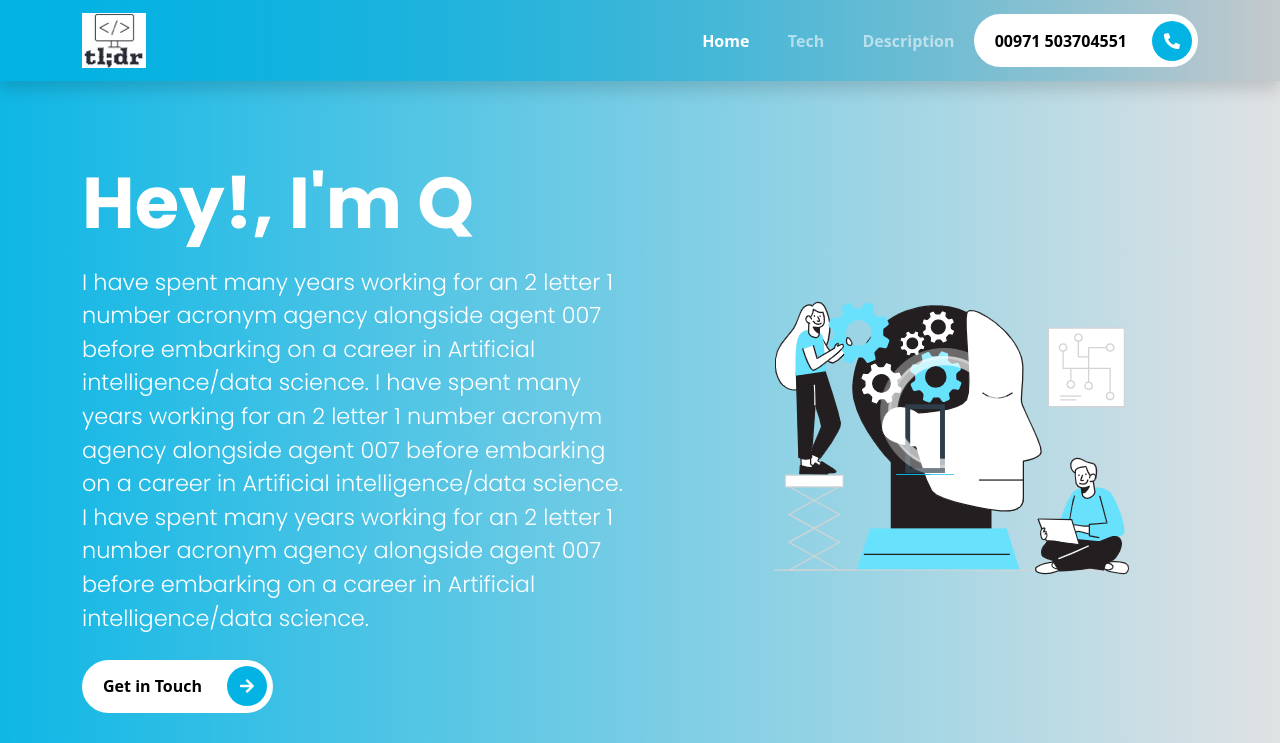
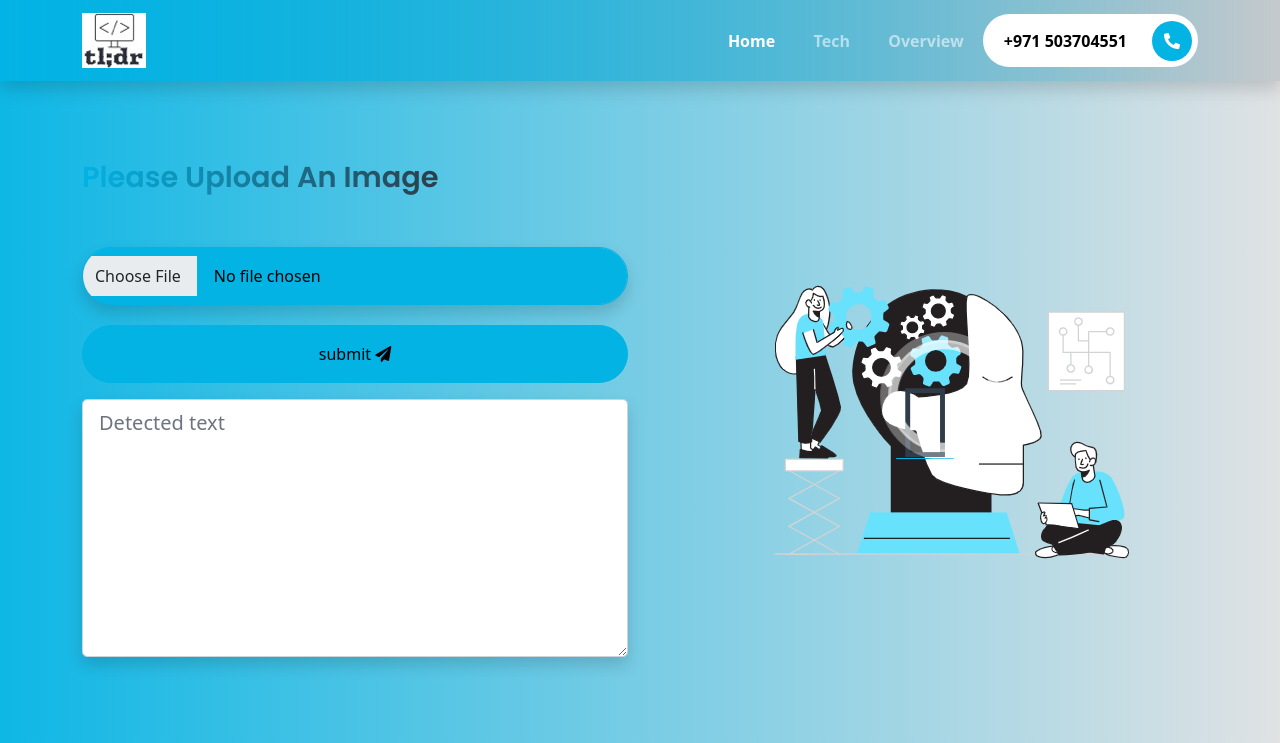
Before and after one commit to shahidqureshi01/ocr, a website: page front_end/index.html in a window 1280 px wide. Shown: the top 743 px of the page. Drawn offline with Linux system fonts and the light colour scheme.

Commit message:
add form

```diff
--- a/front_end/index.html
+++ b/front_end/index.html
@@ -43,11 +43,11 @@
             </li>
             <li class="nav-item"><a class="nav-link" href="#">Tech</a></li>
             <li class="nav-item">
-              <a class="nav-link" href="#">description</a>
+              <a class="nav-link" href="#">Overview</a>
             </li>
           </ul>
           <button type="button" class="rounded-pill btn-rounded">
-            00971 503704551
+            +971 503704551
             <span>
               <i class="fas fa-phone-alt"></i>
             </span>
@@ -63,23 +63,46 @@
         <div class="row align-items-center text-white">
           <!-- START THE CONTENT FOR THE INTRO  -->
           <div class="col-md-6 intros text-start">
-            <h1 class="display-2">
-              <span class="display-2--intro">Hey!, I'm Q</span>
-              <span class="display-2--description lh-base">
-                I have spent many years working for an 2 letter 1 number acronym
-                agency alongside agent 007 before embarking on a career in
-                Artificial intelligence/data science. I have spent many years
-                working for an 2 letter 1 number acronym agency alongside agent
-                007 before embarking on a career in Artificial intelligence/data
-                science. I have spent many years working for an 2 letter 1
-                number acronym agency alongside agent 007 before embarking on a
-                career in Artificial intelligence/data science.
-              </span>
-            </h1>
-            <button type="button" class="rounded-pill btn-rounded">
-              Get in Touch
-              <span><i class="fas fa-arrow-right"></i></span>
-            </button>
+            <div class="form w-100 pb-2">
+              <h4 class="display-3--title mb-5">Please upload an image</h4>
+              <form action="#" class="row">
+                <div class="col-lg-12 mb-3">
+                  <input
+                    type="file"
+                    class="
+                      btn btn-primary
+                      rounded-pill
+                      pt-3
+                      pb-3
+                      shadow
+                      form-control form-control-lg
+                      text-center
+                      d-grid
+                      mt-1
+                    "
+                    id="file"
+                  />
+                </div>
+                <div class="text-center d-grid mt-1">
+                  <button
+                    type="button"
+                    class="btn btn-primary rounded-pill pt-3 pb-3 mb-3"
+                  >
+                    submit
+                    <i class="fas fa-paper-plane"></i>
+                  </button>
+                </div>
+              </form>
+              <div class="col-lg-12 mb-3">
+                <textarea
+                  name="message"
+                  placeholder="Detected text"
+                  id="message"
+                  rows="8"
+                  class="shadow form-control form-control-lg"
+                ></textarea>
+              </div>
+            </div>
           </div>
           <!-- START THE CONTENT FOR THE VIDEO -->
           <div class="col-md-6 intros text-end">
@@ -210,7 +233,7 @@
               </svg>
             </div>
             <div class="contact-box__info">
-              <a href="#" class="contact-box__info--title">00971 503704551</a>
+              <a href="#" class="contact-box__info--title">+971 503704551</a>
               <p class="contact-box__info--subtitle">Mon-Fri 9am-6pm</p>
             </div>
           </div>
```
